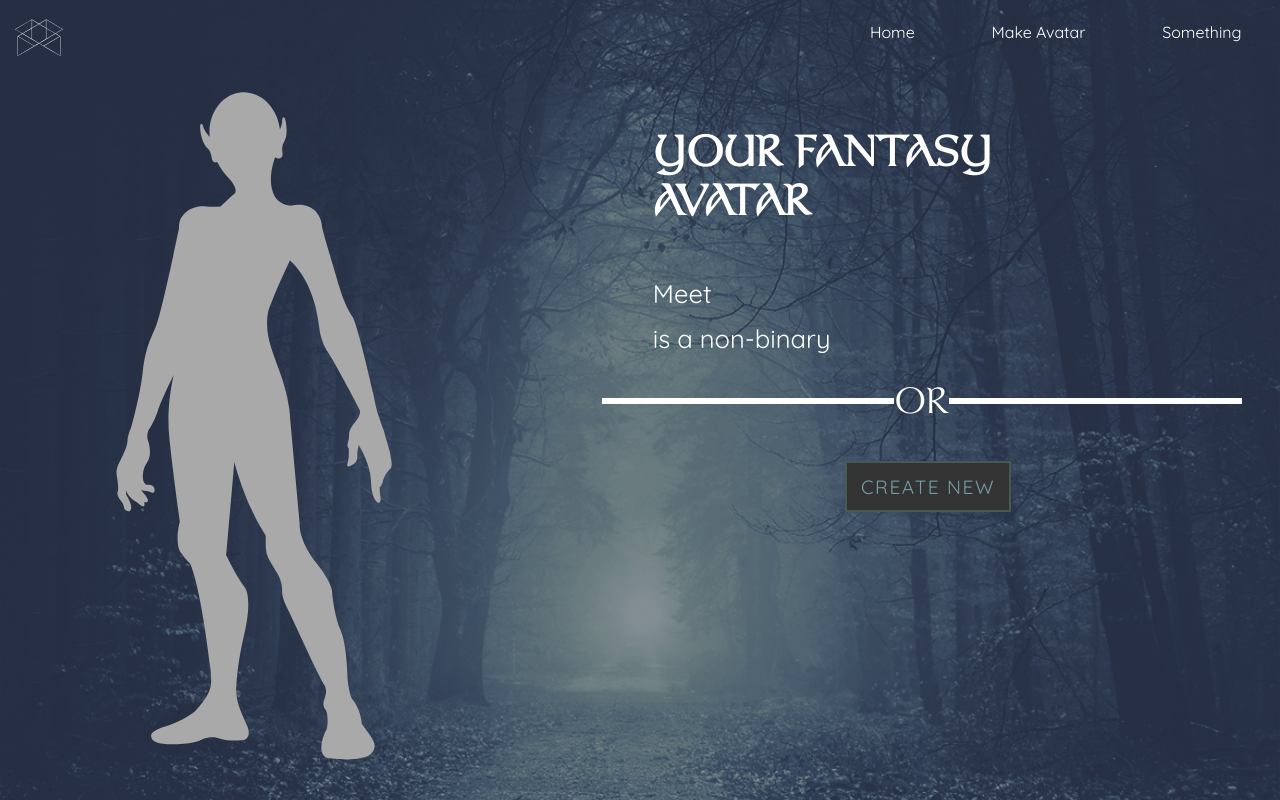
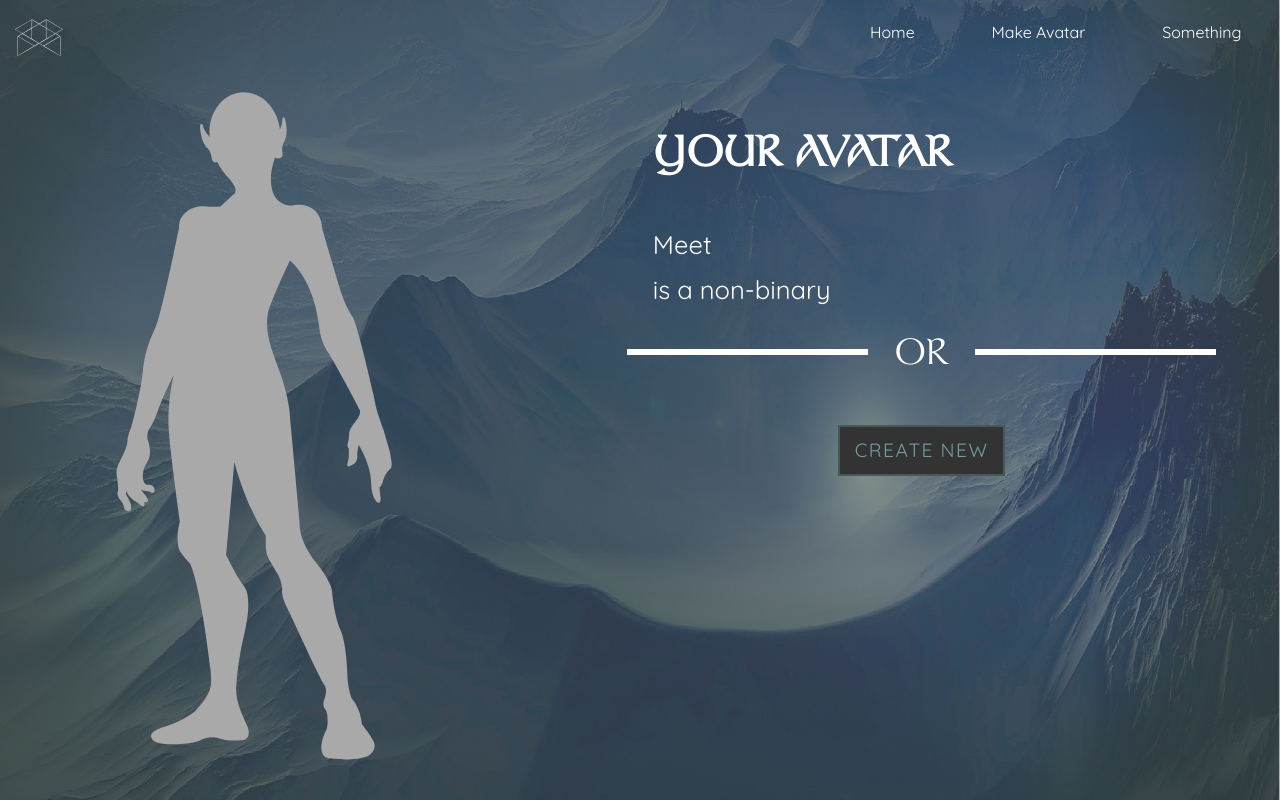
Before and after one commit to rikkeblom/T7---Fantasy, a plain HTML site: page characterpage.html in a window 1280 px wide. Drawn offline with Linux system fonts and the light colour scheme; no server answers; a web font is replaced by a local one.

Commit message:
layout fixes

```diff
--- a/characterpage.css
+++ b/characterpage.css
@@ -1,6 +1,5 @@
 body {
-  background: url(formimg.jpg) no-repeat center center fixed;
-  background: url(bluewoods.png) no-repeat center center fixed;
+  background: url(bigbackground_1-100.jpg) no-repeat center center fixed;
   -webkit-background-size: cover;
   -moz-background-size: cover;
   -o-background-size: cover;
@@ -13,7 +12,6 @@ p {
   font-family: var(--general-font);
   color: white;
   font-size: 2vw;
-  max-width: 500px;
   margin-bottom: 1vw;
   margin-left: 4vw;
   margin-right: 4vw;
@@ -27,12 +25,9 @@ p {
   display: flex;
   flex-direction: column;
   text-align: left;
-  height: 50vw;
+  height: auto;
   width: 50vw;
   margin: 3vw;
-  /* background-color: #333333;
-  box-shadow: 5px 5px 10px #000;
-  border-radius: 10px; */
 }
 .img-avatar {
   position: relative;
@@ -44,6 +39,7 @@ p {
   width: 13vw;
   border: 2px solid #475957;
   margin: 0;
+  margin-top: 4vw;
   color: #ffffff;
   text-transform: uppercase;
   text-decoration: none;
@@ -52,14 +48,13 @@ p {
   align-items: center;
   justify-content: center;
   overflow: hidden;
+  align-self: center;
 }
 #button-5 {
   position: relative;
   overflow: hidden;
   cursor: pointer;
   background: var(--background-color);
-  top: 3vw;
-  left: 19vw;
 }
 #button-5 a {
   position: relative;
@@ -93,7 +88,6 @@ p {
   .wholeform {
     display: grid;
     grid-template-columns: 1fr;
-    grid-template-rows: 1fr 1fr;
   }
   #area_1 {
     justify-self: center;
@@ -102,15 +96,11 @@ p {
     justify-self: center;
   }
 
-
   .formflex {
     position: relative;
     display: flex;
     flex-direction: column;
     text-align: left;
-    height: 75vw;
-    width: 70vw;
-    margin: 8vw;
     justify-content: center;
   }
   p {
@@ -130,8 +120,4 @@ p {
     width: 20vw;
     font-size: 2vw;
   }
-  #button-5 {
-    top: 2vw;
-    left: 27vw;
-  }
 }
--- a/characterpage.html
+++ b/characterpage.html
@@ -43,7 +43,7 @@
       <div class="shadowbox">
         <div class="text-inner"></div>
         <div class="formflex">
-        <h1>YOUR FANTASY AVATAR</h1>
+        <h1>YOUR AVATAR</h1>
         <!-- <h2>ELVINA DARCLEUR - PROFESSIONAL PIRATE</h2>
         <p>
           Elvina is an elf who hails from the distant land of Tarlklon, but has
--- a/formstyle.css
+++ b/formstyle.css
@@ -1,10 +1,9 @@
 body {
-  background: url(bigbackground_1-100.jpg);
-  position: fixed;
+  background: url(bigbackground_1-100.jpg) no-repeat center center fixed;
+  -webkit-background-size: cover;
+  -moz-background-size: cover;
+  -o-background-size: cover;
   background-size: cover;
-  background-repeat: no-repeat;
-  height: 100%;
-  width: 100%;
 }
 #wholeform {
   display: grid;
@@ -17,7 +16,7 @@ label {
   color: #ffffff;
 }
 select {
-  width: 15vw;
+  width: 12vw;
   height: 1.5vw;
 }
 
@@ -174,9 +173,6 @@ a {
     flex-direction: column;
     text-align: center;
     margin: auto;
-    /* background-color: #333333;
-    box-shadow: 5px 5px 10px #000;
-    border-radius: 10px; */
   }
 
   .button {
@@ -201,8 +197,5 @@ a {
     flex-direction: column;
     text-align: center;
     margin: auto;
-    /* background-color: #333333;
-    box-shadow: 5px 5px 10px #000;
-    border-radius: 10px; */
   }
 }
--- a/frontpage.css
+++ b/frontpage.css
@@ -1,10 +1,9 @@
 body {
-  background-image: url(bigbackground_1-100.jpg);
-  position: fixed;
+  background: url(bigbackground_1-100.jpg) no-repeat center center fixed;
+  -webkit-background-size: cover;
+  -moz-background-size: cover;
+  -o-background-size: cover;
   background-size: cover;
-  background-repeat: no-repeat;
-  height: 100%;
-  width: 100%;
 }
 .character {
   background-image: url("charactergrey.svg");
--- a/style.css
+++ b/style.css
@@ -112,6 +112,8 @@ img.logo {
   height: 0.5vw;
   background-color: #ffffff;
   flex-grow: 1;
+  margin-left: var(--text-divider-gap);
+  margin-right: var(--text-divider-gap);
 }
 
 @media screen and (max-width: 800px) {
```
Also changed, not shown: form.html (+1 -1 lines), 1 other file.
